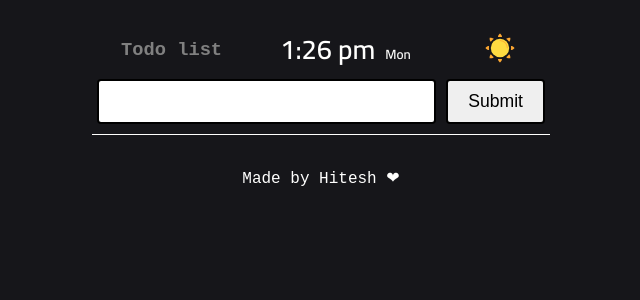
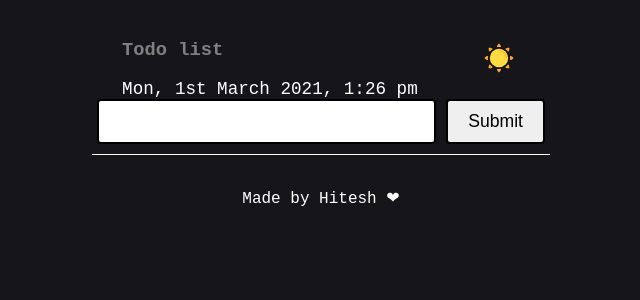
Before and after one commit to hiteshcodes/react-todo-list, a React (Create React App) app: page / in a window 1280 px wide. Shown: the top 300 px of the page, without its empty margins (319-959 px from the left). Built offline with nearby package versions, Linux system fonts and the light colour scheme.

Commit message:
added date and time object

```diff
--- a/package.json
+++ b/package.json
@@ -6,6 +6,7 @@
     "@testing-library/jest-dom": "^5.11.4",
     "@testing-library/react": "^11.1.0",
     "@testing-library/user-event": "^12.1.10",
+    "moment": "^2.29.1",
     "react": "^17.0.1",
     "react-dom": "^17.0.1",
     "react-scripts": "4.0.0",
--- a/src/Form.js
+++ b/src/Form.js
@@ -1,7 +1,7 @@
-import React from "react";
+import React, { useState, useEffect } from "react";
 import darkModeButton from "./icons/night.svg";
 import lightModeButton from "./icons/sun.svg";
-import Time from "./Time";
+import moment from "moment";
 
 const Form = ({
   handleInput,
@@ -11,11 +11,18 @@ const Form = ({
   handleLightModeButton,
   handleDarkModeButton,
 }) => {
+  const [currDate, setCurrDate] = useState("");
+  useEffect(() => {
+    setCurrDate(moment().format("ddd, Do MMMM YYYY, h:mm a"));
+  }, []);
+
   return (
     <form onSubmit={handleSubmit} className="form">
       <div className="header">
-        <h3>Todo list</h3>
-        <Time />
+        <div className="">
+          <h3>Todo list</h3>
+          <span>{currDate}</span>
+        </div>
         <button className="darkModeButton">
           {isDarkMode ? (
             <img
--- a/src/Time.js
+++ /dev/null
@@ -1,37 +0,0 @@
-import React, { useState } from "react";
-
-const Time = () => {
-  const [time, setTime] = useState("");
-  const [day, setDay] = useState("");
-  const date = new Date();
-  var hours = date.getHours();
-  var minutes = date.getMinutes();
-  var ampm = hours >= 12 ? "pm" : "am";
-  hours = hours % 12;
-  hours = hours ? hours : 12; // the hour '0' should be '12'
-  minutes = minutes < 10 ? "0" + minutes : minutes;
-  var strTime = hours + ":" + minutes + " " + ampm;
-  // get curr days
-  var weekday = new Array(7);
-  weekday[0] = "Sun";
-  weekday[1] = "Mon";
-  weekday[2] = "Tue";
-  weekday[3] = "Wed";
-  weekday[4] = "Thur";
-  weekday[5] = "Fri";
-  weekday[6] = "Sat";
-
-  var n = weekday[date.getDay()];
-  setInterval(() => {
-    setTime(strTime);
-    setDay(n);
-  }, 1000);
-  return (
-    <div className="time">
-      <span> {time}</span>
-      <small style={{ margin: "auto 10px" }}>{day}</small>
-    </div>
-  );
-};
-
-export default Time;
--- a/src/index.css
+++ b/src/index.css
@@ -47,8 +47,8 @@ h3 {
 .time {
   font-family: "Cairo", sans-serif;
 }
-.time > span {
-  font-size: 1.7rem;
+span {
+  font-size: 1.1rem;
 }
 .form-main {
   display: flex;
@@ -102,10 +102,9 @@ h3 {
 }
 .todo-name {
   font-size: 1.2em;
-  width: 260px;
+  width: 250px;
   word-wrap: break-word;
   height: 55px;
-  padding: 8px;
   overflow-y: scroll;
 }
 button {
```
Also changed, not shown: 1 other file (tests, documents, lock files or other folders).
